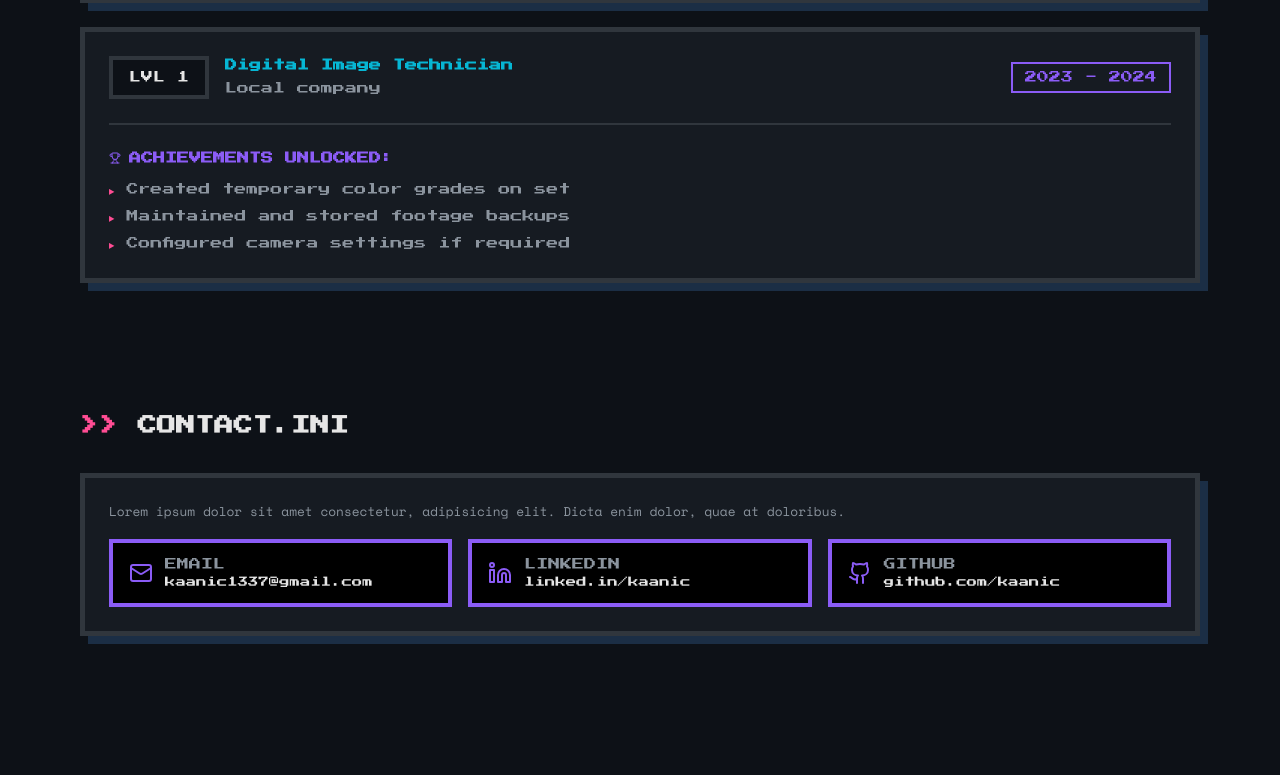
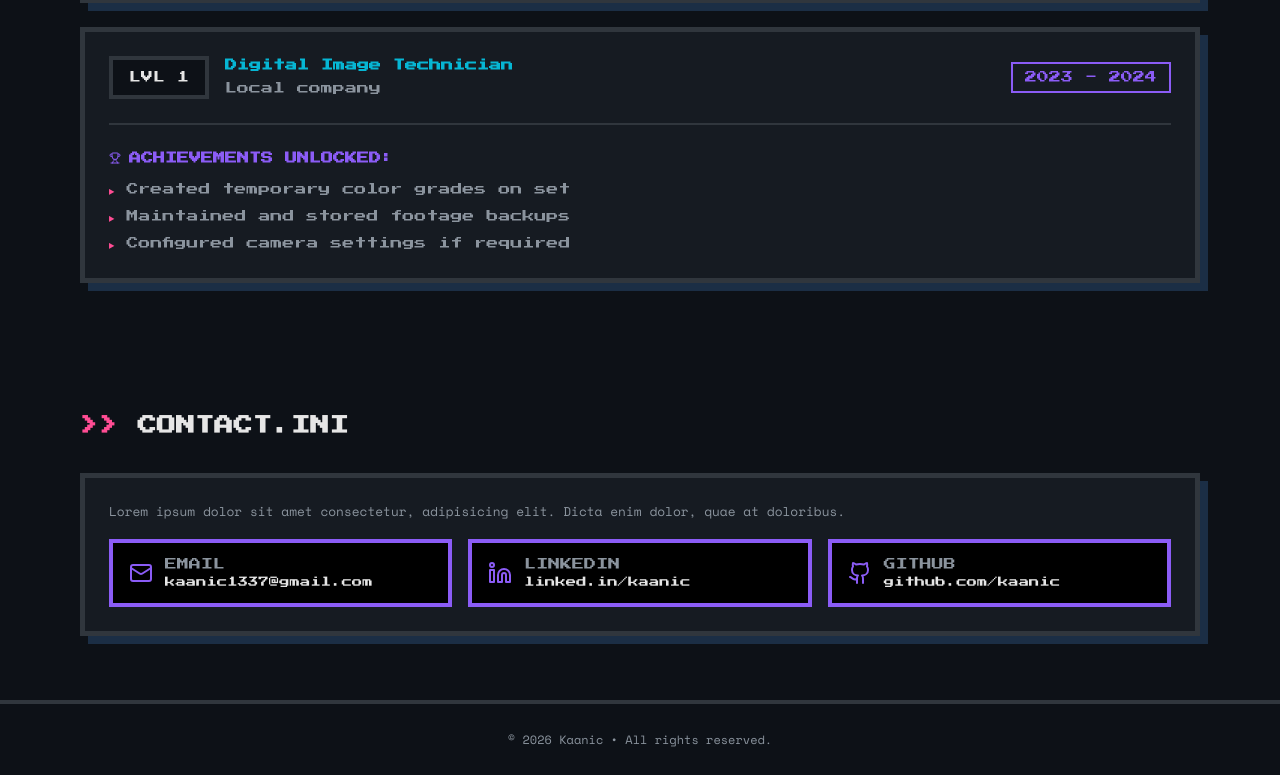
Before and after one commit to kaanic/portfolio, a Svelte app: page / in a window 1280 px wide. Shown: the part 4076-4851 px from the top of the page. Before the commit the page ends 4776 px from the top, so only its background shows below. Built offline with nearby package versions, Linux system fonts and the light colour scheme.

Commit message:
feat: add Footer

```diff
--- a/src/App.svelte
+++ b/src/App.svelte
@@ -8,6 +8,7 @@
     import Projects from "./lib/Projects.svelte";
     import Contact from "./lib/Contact.svelte";
     import Career from "./lib/Career.svelte";
+    import Footer from "./lib/Footer.svelte";
 
 </script>
 
@@ -20,4 +21,5 @@
     <Projects />
     <Career />
     <Contact />
+    <Footer />
 </div>
--- /dev/null
+++ b/src/lib/Footer.svelte
@@ -0,0 +1,20 @@
+<div class="footer">
+    <p>© 2026 Kaanic • All rights reserved.</p>
+</div>
+
+<style>
+    .footer {
+        display: flex;
+        justify-content: center;
+        align-items: center;
+
+        height: 75px;
+
+        background-color: var(--bg);
+        border-top: 4px solid var(--border);
+
+        font-family: var(--secondaryFontFamily);
+        font-size: .75rem;
+        color: var(--textMuted);
+    }
+</style>
```
